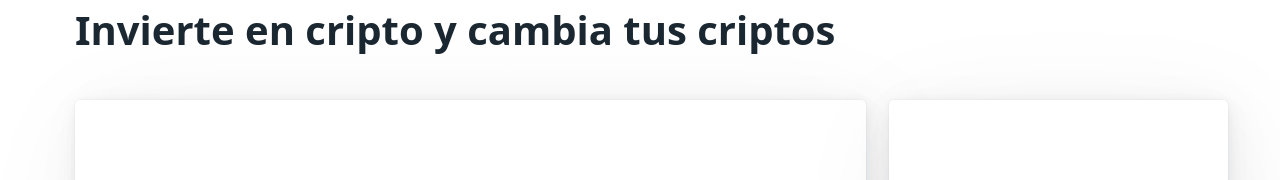
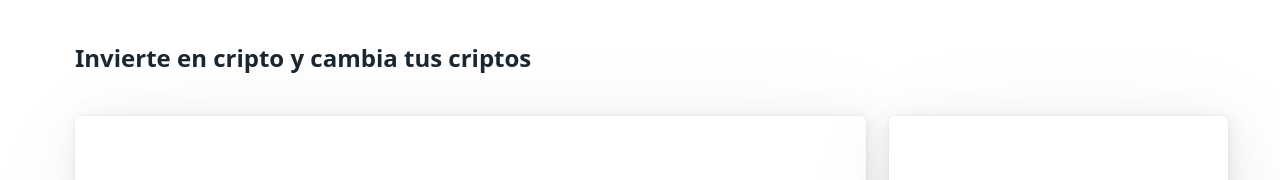
Before and after one commit to alfsan04/criptoexchange, a Flask app: page / in a window 1280 px wide. Shown: the part 202-382 px from the top of the page. Run offline with Flask 2, Linux system fonts and the light colour scheme; data that the repository does not hold is empty.

Commit message:
Versión final

```diff
--- a/exchange_ig/models.py
+++ b/exchange_ig/models.py
@@ -88,11 +88,9 @@ def insert(registro):
     conn = sqlite3.connect(ORIGIN_DATA)
     cur = conn.cursor()
     date = datetime.now()
-
     registro[0] = "{:04d}-{:02d}-{:02d}".format(date.year, date.month, date.day)
     registro[1] = "{:02d}:{:02d}:{:02d}".format(date.hour, date.minute, date.second)
     registro[5] = float(registro[3]) * obtain_change(registro[2], registro[4])
-    #lo siguiente es comando de sql, decimos los títulos de las columnas (Date, concept, quantity) y luego los valores (?, ?, ?) que es obligado, por último lo que tiene que ir en esas interrogaciones
     cur.execute("INSERT INTO movements (date, time, moneda_from, cantidad_from, moneda_to, cantidad_to) values (?, ?, ?, ?, ?, ?);", registro)
     conn.commit()
 
--- a/exchange_ig/static/css/styles.css
+++ b/exchange_ig/static/css/styles.css
@@ -97,3 +97,8 @@ body {
 #aviso_fallo {
     margin-bottom: 20px;
 }
+
+#titulo_principal {
+    margin-top: 40px;
+    font-size: 1.2em;
+}
--- a/exchange_ig/templates/index.html
+++ b/exchange_ig/templates/index.html
@@ -15,9 +15,8 @@
                 Cripto Exchange
             </div>
         </header>
-        <!--Poner sección con visible e invisible un estilo que aparezca en el centro de la pantalla, buscar position, como superponer sobre la pantalla-->
         <section class="container">
-            <h1>
+            <h1 id="titulo_principal">
                 Invierte en cripto y cambia tus criptos
             </h1>
             <section id = "en_paralelo">
@@ -58,13 +57,11 @@
                             <th id="estado_inversion">V. actual:</th>
                             <td id="valor_actual"></td>
                         </tr>
-
                     </table>
                     <button id="btn_actualizar_cartera">Actualizar</button>
                     <button id="btn_nuevo_movimiento">+</button>
                 </article>
             </section>
-
             <article id="movement_detail" class="inactive">
                 <form id="movement_form">
                     <table style="table-layout:fixed;">
@@ -103,14 +100,12 @@
                         <tr>
                             <td>
                                 <input type="number" name="cantidad_from" id="cantidad_from" step="0.01" placeholder="Cuánto quieres cambiar" required>
-
                             <td>
                                 <p id="quantity">Q:</p>
                                 <p id="precio_unitario">P.U.:</p>
                             </td>
                         </tr>
                         <tr>
-
                         </tr>
                     </table>
                     <div class="grid" id="boton_izquierda">
```
Also changed, not shown: exchange_ig/static/js/spa.js (+0 -8 lines).
